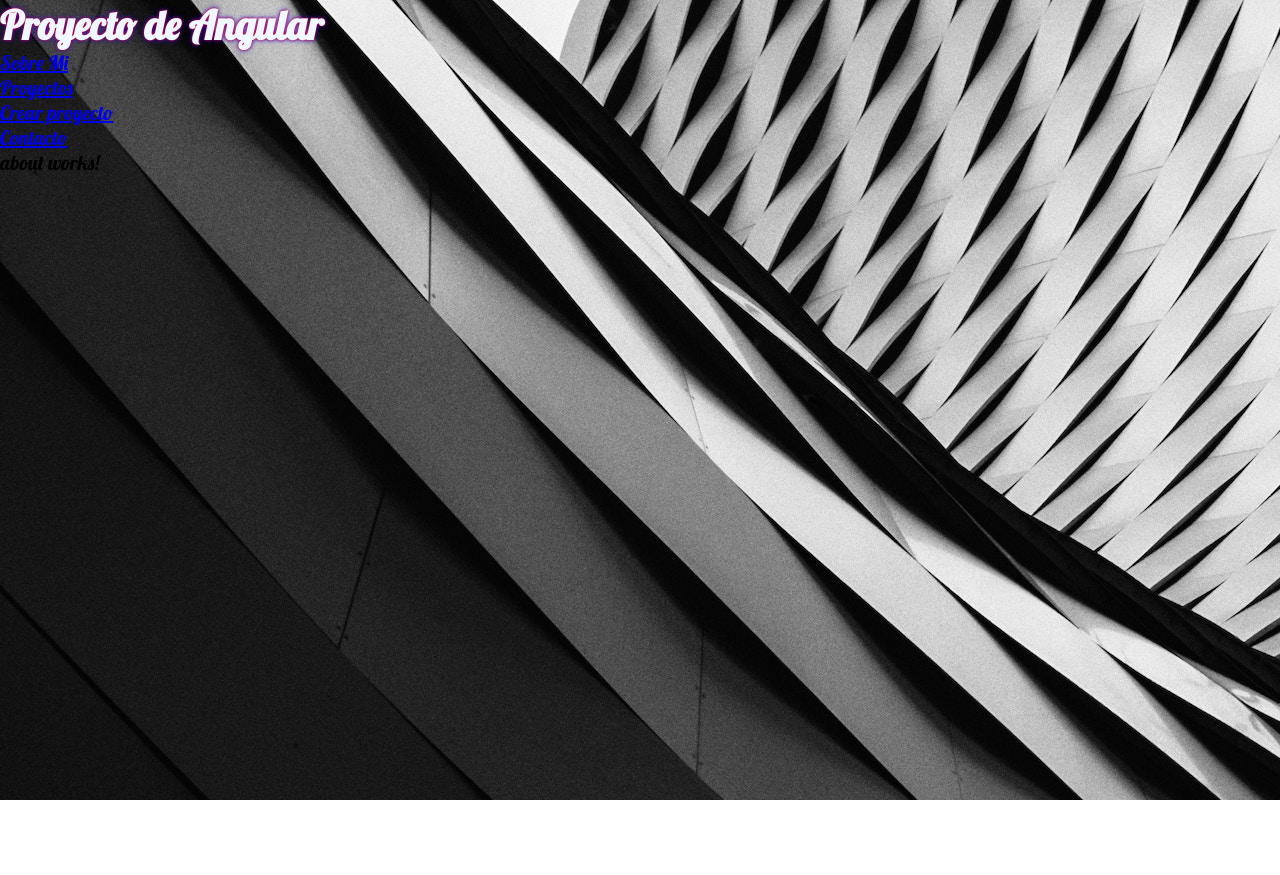
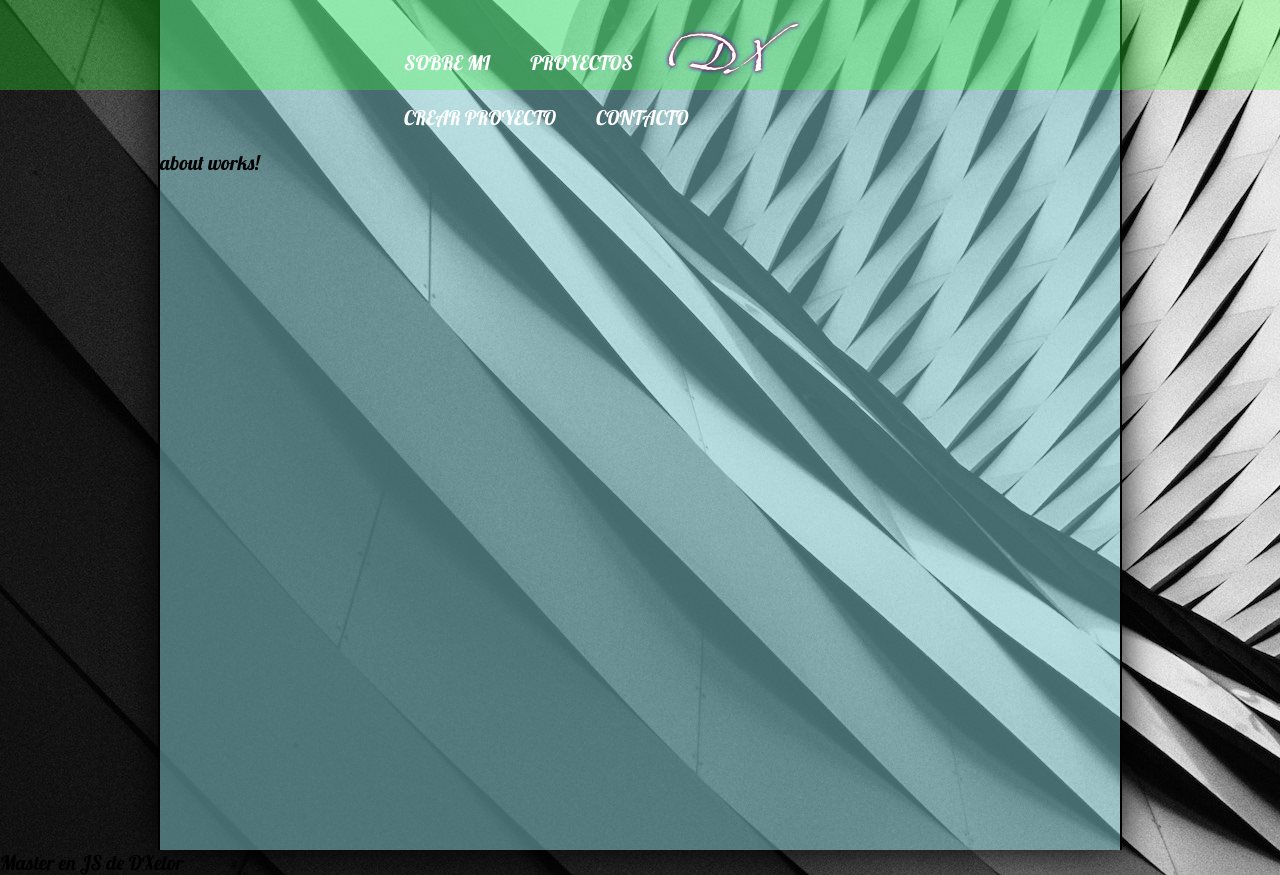
Before and after one commit to DXelor/Web-Portafolio, an Angular app: page / in a window 1280 px wide. Before the commit the page ends 800 px from the top, so only its background shows below. Built offline with nearby package versions, Linux system fonts and the light colour scheme.

Commit message:
Maquetando el contenedor principal

```diff
--- a/src/app/app.component.html
+++ b/src/app/app.component.html
@@ -1,7 +1,25 @@
-<h1>Proyecto de Angular</h1>
-<ul>  <li><a [routerLink]="['/sobre-mi']">Sobre Mi</a></li>
-  <li><a [routerLink]="['/proyectos']">Proyectos</a></li>
-  <li><a [routerLink]="['/crear-proyecto']">Crear proyecto</a></li>
-  <li><a [routerLink]="['/contacto']">Contacto</a></li>
-</ul>
-<router-outlet></router-outlet>
+<!DOCTYPE html>
+<html lang="en">
+<head>
+  <meta charset="UTF-8">
+  <meta name="viewport" content="width=device-width, initial-scale=1.0">
+  <title>Document</title>
+</head>
+<body>
+  <header>
+    <nav>
+      <ul>
+        <li><a [routerLink]="['/sobre-mi']">Sobre Mi</a></li>
+        <li><a [routerLink]="['/proyectos']">Proyectos</a></li>
+        <li id="logo"><a href="#">DX</a></li>
+        <li><a [routerLink]="['/crear-proyecto']">Crear proyecto</a></li>
+        <li><a [routerLink]="['/contacto']">Contacto</a></li>
+      </ul>
+    </nav>
+  </header>
+  <section id="content">
+    <router-outlet></router-outlet>
+  </section>
+  <footer>Master en JS de DXelor</footer>
+  </body>
+</html>
--- a/src/assets/css/styles.css
+++ b/src/assets/css/styles.css
@@ -12,20 +12,90 @@
     font-family: "Lobster";
     src: url("fonts/Lobster.ttf");
 }
+
+
 /*Generales*/
 *{
     margin: 0px;
     padding: 0px;
 }
-
-h1{
-    color: aliceblue;
-    text-shadow: 0 0 3px #FF0000, 0 0 5px #0000FF;
-}
-
 body{
     font-family: "Lobster", Arial, Helvetica, sans-serif;
     font-size: 20px;
     background: url("../img/zeller.jpg");
+    background-attachment: fixed;
+}
+.clearfix{
+    float: none;
+    clear: both;
+}
+
+/*Barra de navegacion / cabecera*/
+
+header{
+    display: block;
+    width: 100%;
+    height: 90px;
+    background: rgba(53, 255, 55, 0.3);
     position: fixed;
+    text-transform: uppercase;
 }
+header ul{
+    display: block;
+    width: 40%;
+    height: inherit;
+    margin: 0px auto;
+}
+
+header ul li {
+    display: inline-block;
+    margin: 0px auto;
+    text-align: center;
+    line-height: 55px;
+}
+
+header a{
+    display: block;
+    padding-right: 20px;
+    padding-left: 20px;
+    height: inherit;
+    text-decoration: none;
+    color: white;
+    transition: all 300ms;
+}
+
+header a:hover{
+    box-shadow:  inset 0 0 5px white;
+    border-radius: 50px;
+    background-color: rgba(0, 0, 0, 0.5);
+}
+
+/* LOGO */
+#logo{
+    font-family: "Aqilo", Arial, Helvetica, sans-serif;
+    font-size: 45px;
+    color: aliceblue;
+    text-shadow: 0 0 3px #FF0000, 0 0 5px #0000FF;
+}
+#logo a{
+    transition:color 400ms, trasform 400ms;
+}
+
+#logo a:hover{
+    box-shadow: 0 0 0;
+    background: transparent;
+    transform: scale(1.40,1.40);
+}
+
+/*Contenedor Principal*/
+
+#content{
+    min-height: 700px;
+    width: 75%;
+    margin: 0 auto;
+    box-shadow: 0 0 40px black;
+    background: rgba(133, 210, 216, 0.5);
+    padding-top: 150px;
+    border-left: 2px solid black;
+    border-right: 2px solid black;
+}
```
